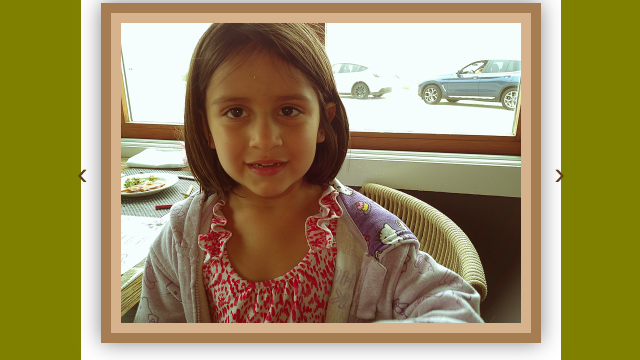
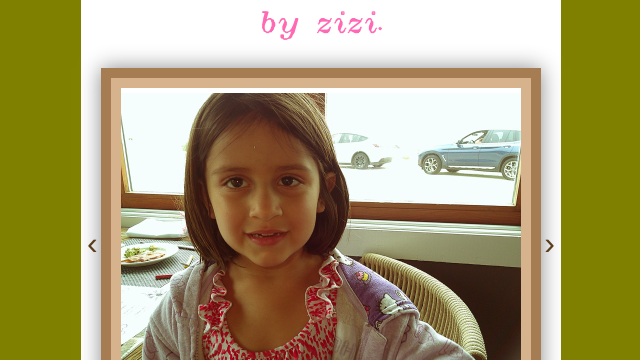
Before and after one commit to emilyadel/beachday, a plain HTML site: page index.html in a window 1280 px wide. Shown: the part 195-555 px from the top of the page, without its empty margins (319-959 px from the left). Drawn offline with Linux system fonts and the light colour scheme.

Commit message:
Update index.html

```diff
--- a/index.html
+++ b/index.html
@@ -10,7 +10,8 @@
         body {
           display: flex;
           justify-content: center;
-          align-items: flex-start;
+          flex-direction: column;
+          align-items: center;
           min-height: 100vh;
         }
 
@@ -22,6 +23,7 @@
           padding: 20px;
           max-width: 95%;
           box-sizing: border-box;
+            text-align: center;
     }
 
     h1, h2 {
@@ -30,12 +32,13 @@
           text-align: center;
           word-break: break-word; /* helps prevent weird wrapping */
           max-width: 90vw;
+            font-size: 1.8rem;
     }
 
         .album {
            width: 100%;
           max-width: 400px;
-          height: 300px;
+          height: auto;
           background: #d6b28d;
           border: 10px solid #a67c52;
           padding: 10px;
@@ -52,11 +55,14 @@
           justify-content: center;
           align-items: center;
           overflow: hidden;
+            position: relative;
         }
 
         .photo-frame img {
+          width: 100%;
           max-width: 100%;
           max-height: 100%;
+            object-fit: contain;
           border: 5px solid #fff;
           box-shadow: 2px 2px 10px #555;
         }
@@ -71,14 +77,15 @@
           cursor: pointer;
           user-select: none;
           color: #5a3e1b;
+            z-index: 2;
         }
 
         .arrow.left {
-          left: -40px;
+          left: -30px;
         }
 
         .arrow.right {
-          right: -40px;
+          right: -30px;
         }
       </style>
     </head>
```
Lines whose indentation alone changed are shown as unchanged.
